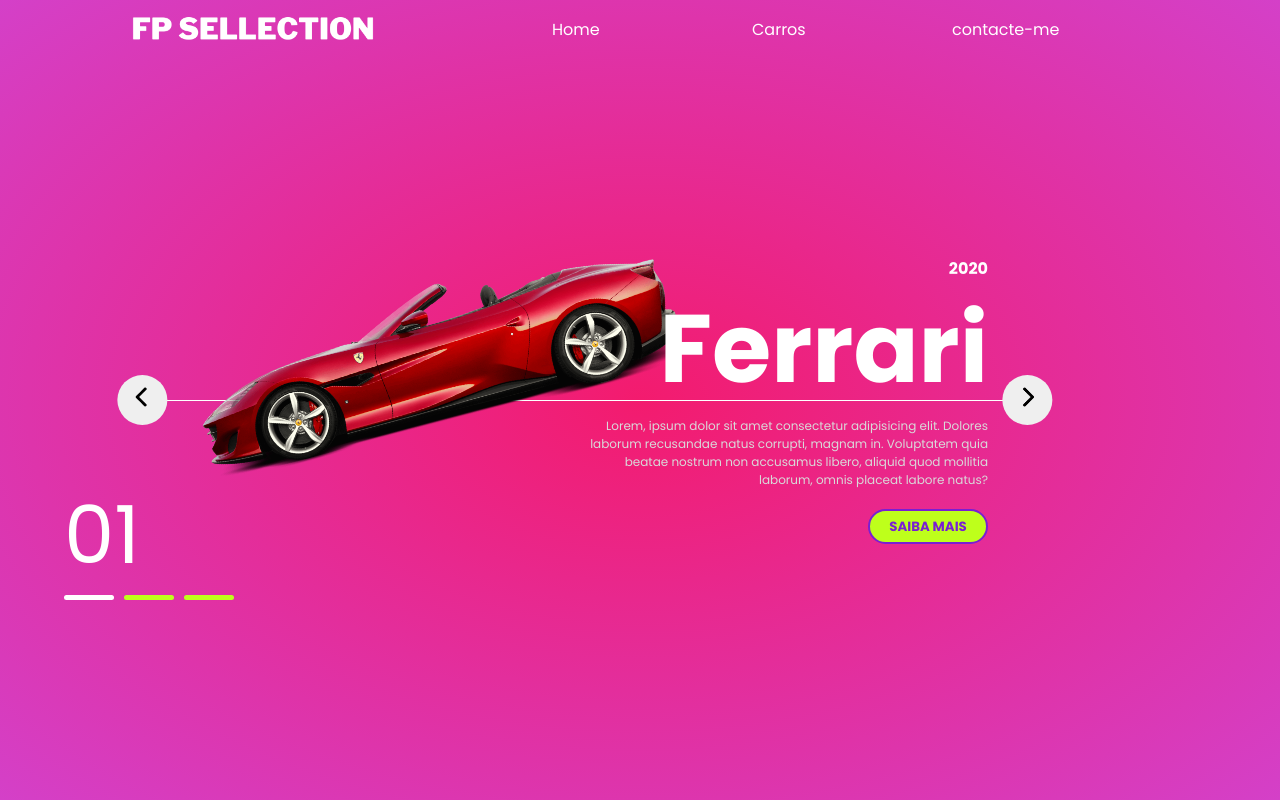
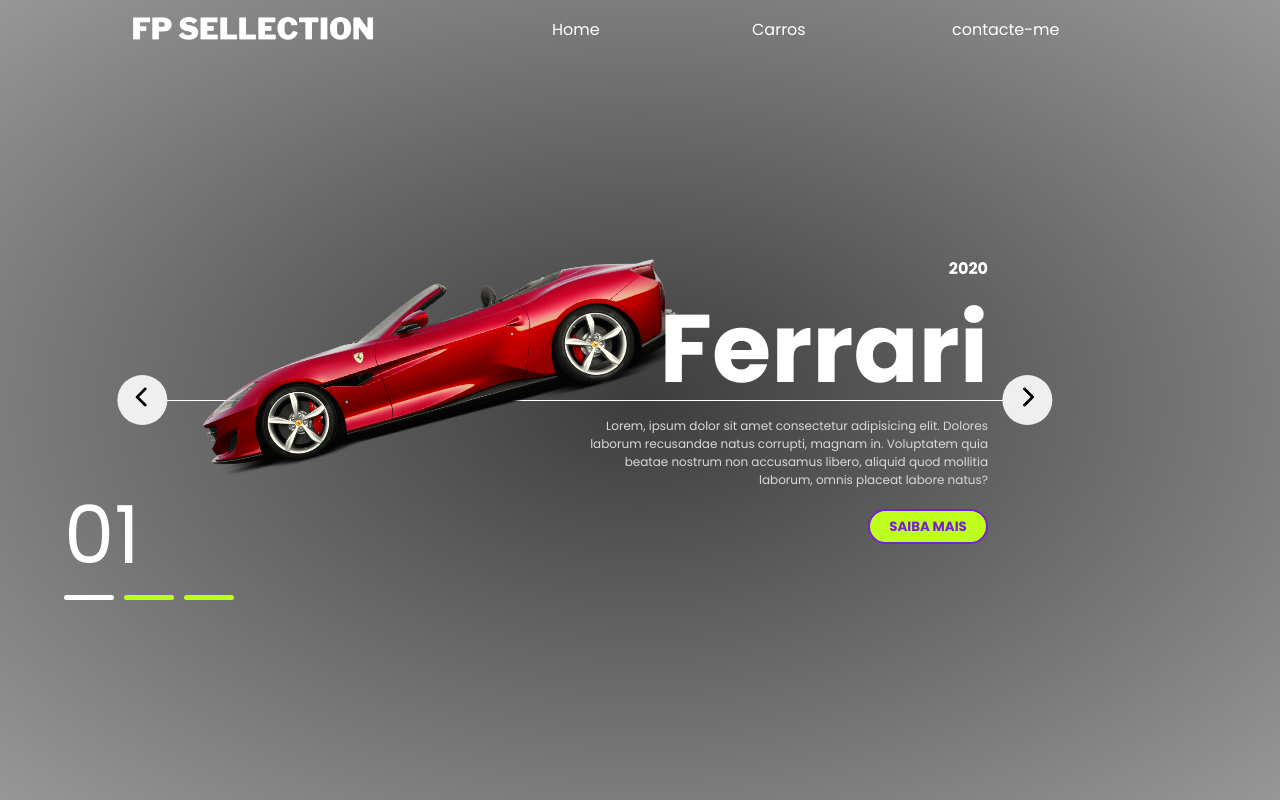
Before and after one commit to gabriel96651/site-porsch, a plain HTML site: page index.html in a window 1280 px wide. Shown: the top 800 px of the page. Drawn offline with Linux system fonts and the light colour scheme.

Commit message:
atualização

```diff
--- a/style.css
+++ b/style.css
@@ -42,7 +42,7 @@ header {
 }
 
 section {
-    background-image: radial-gradient(#f31b6e, #d440c8);
+    background-image: radial-gradient(#3d3d3d, #979797);
     height: 100vh;
     position: relative;
 
```
